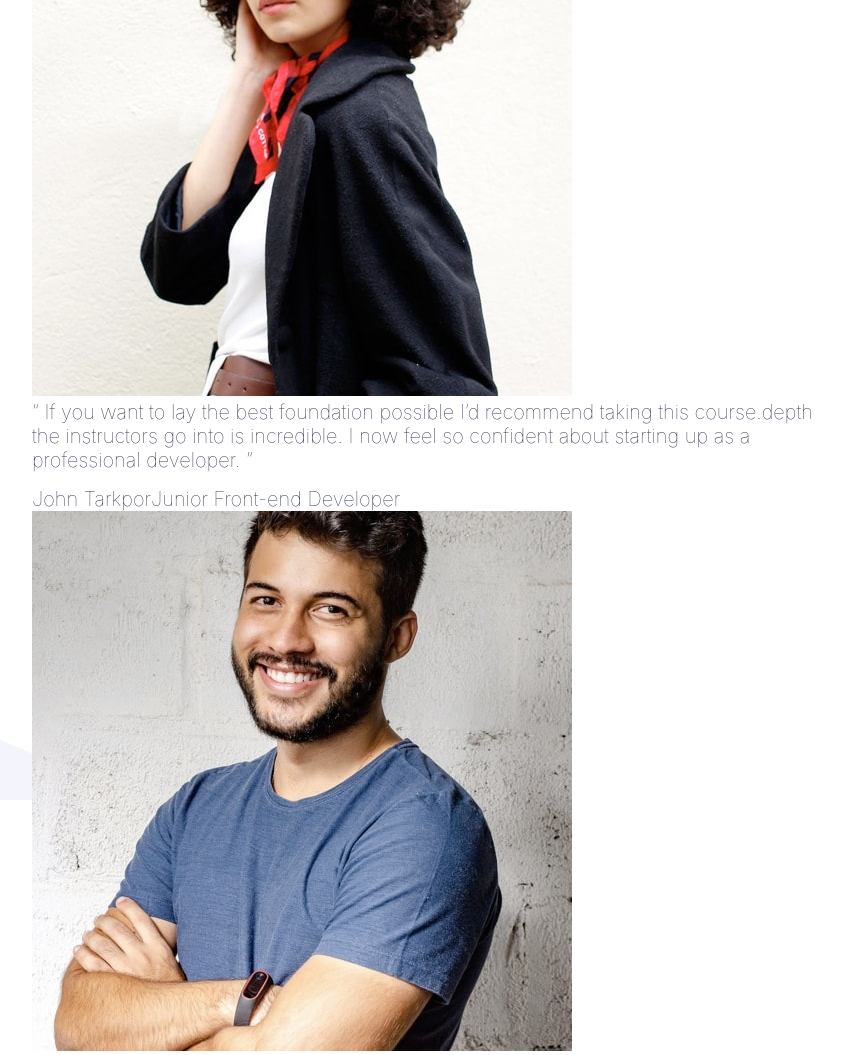
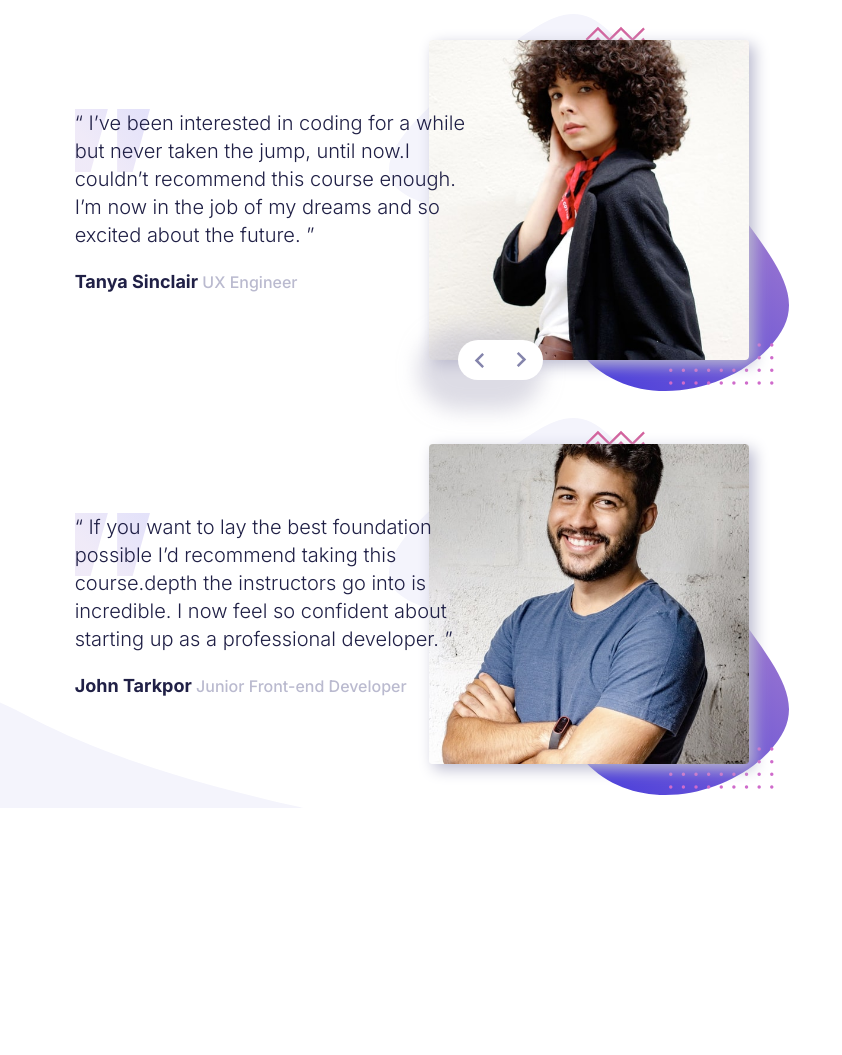
Before and after one commit to belgherbi-lina/Coding-bootcamp-testimonials-slider, a plain HTML site: page index.html in a window 1280 px wide. Shown: the whole page, without its empty margins (208-1050 px from the left). After the commit the page ends 808 px from the top, so only its background shows below. Drawn offline with Linux system fonts and the light colour scheme; a script that the page names is missing.

Commit message:
Update style.css

```diff
--- a/style.css
+++ b/style.css
@@ -1,93 +1,156 @@
+@import url('https://fonts.googleapis.com/css2?family=DM+Sans:wght@400;700&family=Epilogue:wght@500;700&family=Inter:wght@300;500;700&family=Karla:wght@400;700&family=Poppins:ital,wght@0,700;1,400;1,800;1,900&family=Roboto:wght@400;700&display=swap');
+:root{
+    /* Colors */
+    --DarkBlue: hsl(240, 38%, 20%);
+    --GrayishBlue: hsl(240, 18%, 77%);
+    /* Fonts */
+    --font-family : 'Inter', sans-serif ;
+    --font-wheight-light : 300 ;
+    --font-wheight-medium : 500 ;
+    --font-wheight-bold : 700 ;
+    --font-size: 32px ;
+}
 *{
     padding: 0;
     margin: 0;
     box-sizing: border-box;
 }
-@import url('https://fonts.googleapis.com/css2?family=Inter:wght@700&display=swap');
-:root{
- --DarkBlue: hsl(240, 38%, 20%);
- --GrayishBlue: hsl(240, 18%, 77%);
-}
-
 body{
-    font-family: 'Inter', sans-serif;
+    font-family: var(--font-family);
+    font-weight: var(--font-wheight-medium);
+    color: var(--DarkBlue);
+    & > main{
+        margin: 0 auto;
+        width: 100%;
         display: flex;
         align-items: center;
         justify-content: center;
-    height: 100vh;
-    background: url(./images/pattern-curve.svg);
-    background-repeat: no-repeat;
-    background-position: bottom left;
-    background-size: 400px;
-}
-.container{
-    display: flex;
-    flex-direction: row-reverse;
-    justify-content: center;
-    align-items: center;
-    width: 768px;
-}
-.bg{
-    width:450px;
-    height:450px;
-}
-.tanya{
-    position:absolute;
-    top: 50px;
-    left: 30px;
-    width: 350px;
-    height: 350px;
-}
-.quotes{
-    width: 80px;
-    height: 80px;
-}
-.feedback{
-    position: relative;
+        min-height: 100vh;
+        background: url(./images/pattern-curve.svg) no-repeat bottom left;
+        background-size: 40%;
+        & > .slider{
+            display: block;
             height: 100%;
             width: 100%;
-    max-width: 800px;
+            max-width: 850px;
+            margin: 0 auto;
+            position: relative;
+            & > .slide-container{
+                width: 100%;
+                display: flex;
+                justify-content: center;
+                flex-direction: row ;
+                align-items: center;
+                text-align: center;
+                & > .feedback{
+                    margin: 0 auto;
+                    width: 400px;
+                    background: url(images/pattern-quotes.svg) no-repeat top left;
+                    background-size: 75px;
+                    line-height: 28px;
+                    text-align: start;
+                    & > p {
+                        font-size: 20px;
+                        font-weight: var(--font-wheight-light);
                     }
-.feedback image{
-    height: 60px;
+                    & > .name {
+                        font-size: 18px;
+                        margin-top: 20px;
+                        font-weight: var(--font-wheight-bold);
+                        line-height: 25px;
+                        & > span {
+                            display: inline;
+                            font-weight: var(--font-wheight-medium);
+                            color: var(--GrayishBlue);
+                            font-size: 16px;
+                        }
+                    }
+                }
+                .image{
+                    width: fit-content;
+                    height: 100%;
+                    margin: 0 auto;
+                    padding: 40px;
+                    background: url(images/pattern-bg.svg) no-repeat center;
+                    background-size: contain;
+                    margin-left: -153px;
+                    z-index: -1;
+                    & > img{
+                        height: 100%;
+                        width: 320px;
+                        border-radius: 4px;
+                        box-shadow: 5px 5px 15px 0 var(--GrayishBlue);
+                    }
+                }
+            }
+            .buttons{
                 position: absolute;
-    top: -70px;
-    left: 50px;
+                top: 340px;
+                left: 53%;
+                width: 85px;
+                height: 40px;
+                background-color: white;
+                border-radius: 50px;
+                box-shadow: -20px 10px 20px 20px hsl(242, 14%, 77%, 0.52);
+                & .prev{
+                    background: url(images/icon-prev.svg) no-repeat center center;
+                    background-size: 10px;
+                    position: absolute;
+                    height: 100%;
+                    width: 50%;
+                    border-radius: 50px 0 0 50px;
+                    cursor: pointer;
                 }
-.feedback p{ /* here */
-    font-size: 20px;
-    color: var(--DarkBlue);
-    font-weight: 60;
-    display: flex;
-    flex-wrap: reverse;
-
-
+                & .next{
+                    background: url(images/icon-next.svg) no-repeat center center;
+                    background-size: 11px;
+                    position: absolute;
+                    height: 100%;
+                    width: 50%;
+                    left: 50%;
+                    border-radius: 0 50px 50px 0;
+                    cursor: pointer;
+                }
+                & .prev:hover, .next:hover{
+                    background-color: hsl(242, 14%, 77%, 0.52);
+                }
+            }
+        }
+    }
 }
 
-.name{
-    color: var(--DarkBlue);
-    padding-top: 15px;
+/* Mobile size */
+@media (max-width : 600px) {
+    body {
+        & > main {
+            & > .slider {
+                & > .slide-container{
+                    flex-direction: column-reverse;
+                    & > .feedback{
+                        width: 320px;
+                        margin: 0 auto;
+                        background-position: top center;
+                        background-size: 65px;
+                        & > p{
+                            text-align: center;
+                            font-size: 18px;
                         }
-.rol{
-    color: var(--GrayishBlue);
-    padding-left: 5px;
-    font-size: 14px;
+                        & >.name{
+                            text-align: center;
+                            & > span {
+                                display: block;
                             }
-
-.slide-container{
-    position: relative;
                         }
-.navigation{
-    display: inline-block;
-    background-color: #fff;
-    box-shadow: 0 2px 8px rgba(0,0, 0, 0.2);
-    border-radius: 20px;
-    position: absolute;
-    bottom: 20px;
-    left: 20%;
                     }
-.navigation img{
-    cursor: pointer;
-    padding: 8px 10px 5px 10px;
-
+                    & > .image{
+                        margin:0 auto;
                     }
+                }
+            }
+            & > .buttons{
+                left: 50%;
+                transform: translateX(-50%);
+            }
+        }
+    }
+}
```
Lines whose indentation alone changed are shown as unchanged.
